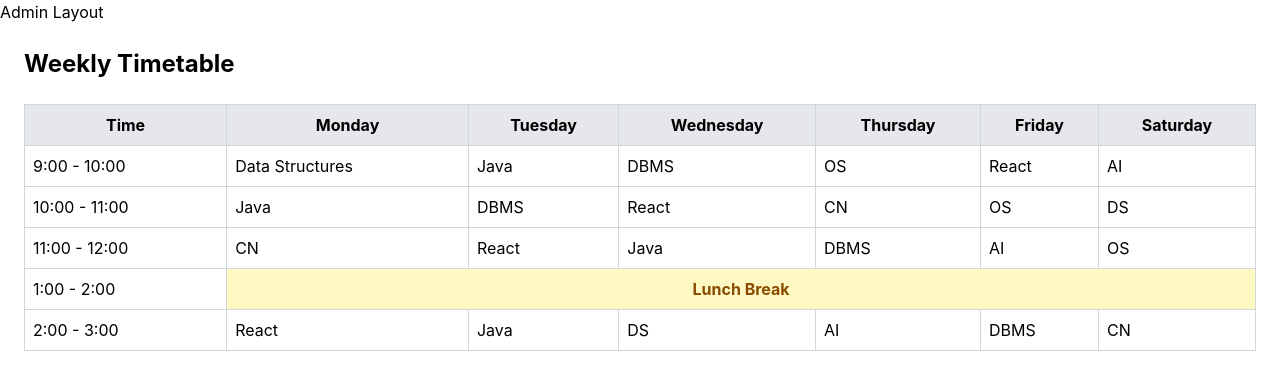
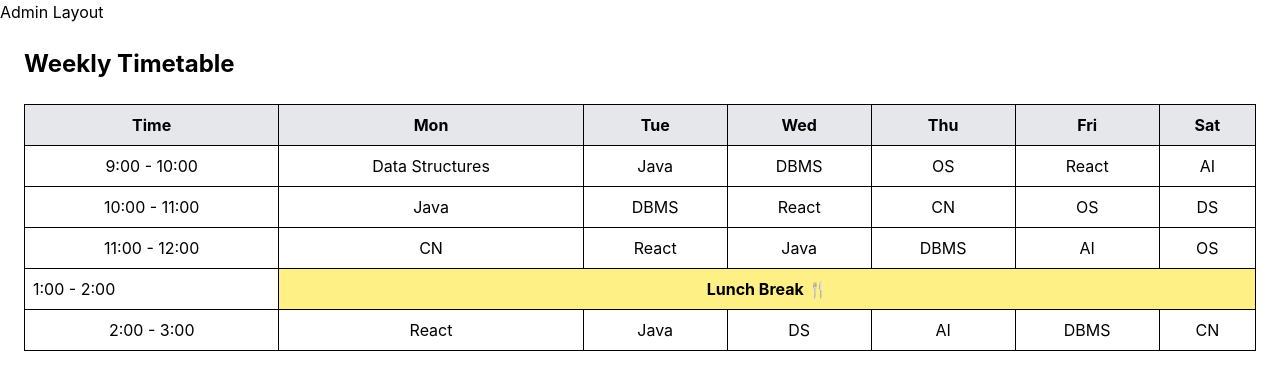
Before and after one commit to Shivtejchavan16/SMS_Project, a React (Vite) app: page /admin/timetable in a window 1280 px wide. Shown: the top 390 px of the page. Built offline with nearby package versions, Linux system fonts and the light colour scheme; the HTML template or start-up script is replaced by a standard one.

Commit message:
Attendance & Timetable UI completed

```diff
--- a/src/mockdata/attendance.js
+++ b/src/mockdata/attendance.js
@@ -3,21 +3,25 @@ export const attendanceData = [
     id: 1,
     rollNo: "101",
     name: "Rahul Sharma",
+    status: "Present"
   },
   {
     id: 2,
     rollNo: "102",
     name: "Priya Patil",
+    status: "Absent"
   },
   {
     id: 3,
     rollNo: "103",
     name: "Amit Kumar",
+    status: "Present"
   },
   {
     id: 4,
     rollNo: "104",
     name: "Sneha Joshi",
+    status: "Absent"
   },
 ];
 
--- a/src/pages/attendance/AttendanceHistory.jsx
+++ b/src/pages/attendance/AttendanceHistory.jsx
@@ -6,7 +6,7 @@ const AttendanceHistory = () => {
     <div className="p-6">
       <h1 className="text-2xl font-bold mb-6">Attendance History</h1>
 
-      <table className="w-full border border-gray-300">
+      <table className="w-full border">
         <thead className="bg-gray-200">
           <tr>
             <th className="border p-2">Date</th>
@@ -18,11 +18,15 @@ const AttendanceHistory = () => {
 
         <tbody>
           {attendanceHistory.map((item) => (
-            <tr key={item.id}>
+            <tr key={item.id} className="text-center hover:bg-gray-100">
               <td className="border p-2">{item.date}</td>
               <td className="border p-2">{item.className}</td>
-              <td className="border p-2">{item.present}</td>
-              <td className="border p-2">{item.absent}</td>
+              <td className="border p-2 text-green-600 font-bold">
+                {item.present}
+              </td>
+              <td className="border p-2 text-red-600 font-bold">
+                {item.absent}
+              </td>
             </tr>
           ))}
         </tbody>
--- a/src/pages/attendance/AttendanceReports.jsx
+++ b/src/pages/attendance/AttendanceReports.jsx
@@ -6,23 +6,19 @@ const AttendanceReports = () => {
     <div className="p-6">
       <h1 className="text-2xl font-bold mb-6">Attendance Reports</h1>
 
-      <table className="w-full border border-gray-300">
-        <thead className="bg-gray-200">
-          <tr>
-            <th className="border p-2">Student Name</th>
-            <th className="border p-2">Attendance %</th>
-          </tr>
-        </thead>
-
-        <tbody>
-          {attendanceReports.map((item) => (
-            <tr key={item.id}>
-              <td className="border p-2">{item.student}</td>
-              <td className="border p-2">{item.attendance}</td>
-            </tr>
-          ))}
-        </tbody>
-      </table>
+      <div className="grid grid-cols-2 gap-4">
+        {attendanceReports.map((item) => (
+          <div
+            key={item.id}
+            className="p-4 rounded shadow bg-gray-50"
+          >
+            <h2 className="font-bold">{item.student}</h2>
+            <p className="text-blue-600 font-semibold">
+              {item.attendance}
+            </p>
+          </div>
+        ))}
+      </div>
     </div>
   );
 };
--- a/src/pages/attendance/MarkAttendance.jsx
+++ b/src/pages/attendance/MarkAttendance.jsx
@@ -1,45 +1,66 @@
-import React from "react";
+import React, { useState } from "react";
 import { attendanceData } from "../../mockdata/attendance";
 
 const MarkAttendance = () => {
+  const [data, setData] = useState(attendanceData);
+
+  const handleChange = (id, status) => {
+    setData((prev) =>
+      prev.map((s) =>
+        s.id === id ? { ...s, status } : s
+      )
+    );
+  };
+
   return (
     <div className="p-6">
       <h1 className="text-2xl font-bold mb-6">Mark Attendance</h1>
-
-      <div className="flex gap-4 mb-6">
-        <input
-          type="date"
-          className="border border-gray-300 rounded-md px-3 py-2"
-        />
-
-        <select className="border border-gray-300 rounded-md px-3 py-2">
-          <option>Select Class</option>
-          <option>B.Tech CSE</option>
-          <option>B.Tech IT</option>
-          <option>BCA</option>
-        </select>
-      </div>
 
       <table className="w-full border border-gray-300">
         <thead className="bg-gray-200">
           <tr>
             <th className="border p-2">Roll No</th>
-            <th className="border p-2">Student Name</th>
+            <th className="border p-2">Student</th>
             <th className="border p-2">Present</th>
             <th className="border p-2">Absent</th>
+            <th className="border p-2">Status</th>
           </tr>
         </thead>
 
         <tbody>
-          {attendanceData.map((student) => (
-            <tr key={student.id}>
+          {data.map((student) => (
+            <tr key={student.id} className="text-center">
               <td className="border p-2">{student.rollNo}</td>
               <td className="border p-2">{student.name}</td>
+
               <td className="border p-2">
-                <input type="radio" name={`attendance-${student.id}`} />
+                <input
+                  type="radio"
+                  name={`att-${student.id}`}
+                  onChange={() => handleChange(student.id, "Present")}
+                />
               </td>
+
               <td className="border p-2">
-                <input type="radio" name={`attendance-${student.id}`} />
+                <input
+                  type="radio"
+                  name={`att-${student.id}`}
+                  onChange={() => handleChange(student.id, "Absent")}
+                />
+              </td>
+
+              <td className="border p-2">
+                {student.status && (
+                  <span
+                    className={`px-2 py-1 rounded text-white text-sm ${
+                      student.status === "Present"
+                        ? "bg-green-500"
+                        : "bg-red-500"
+                    }`}
+                  >
+                    {student.status}
+                  </span>
+                )}
               </td>
             </tr>
           ))}
--- a/src/pages/timetable/WeeklyTimeTable.jsx
+++ b/src/pages/timetable/WeeklyTimeTable.jsx
@@ -6,66 +6,43 @@ const WeeklyTimetable = () => {
     <div className="p-6">
       <h1 className="text-2xl font-bold mb-6">Weekly Timetable</h1>
 
-      <table className="w-full border-collapse border border-gray-300">
+      <table className="w-full border">
         <thead className="bg-gray-200">
           <tr>
-            <th className="border border-gray-300 p-2">Time</th>
-            <th className="border border-gray-300 p-2">Monday</th>
-            <th className="border border-gray-300 p-2">Tuesday</th>
-            <th className="border border-gray-300 p-2">Wednesday</th>
-            <th className="border border-gray-300 p-2">Thursday</th>
-            <th className="border border-gray-300 p-2">Friday</th>
-            <th className="border border-gray-300 p-2">Saturday</th>
+            <th className="border p-2">Time</th>
+            <th className="border p-2">Mon</th>
+            <th className="border p-2">Tue</th>
+            <th className="border p-2">Wed</th>
+            <th className="border p-2">Thu</th>
+            <th className="border p-2">Fri</th>
+            <th className="border p-2">Sat</th>
           </tr>
         </thead>
 
         <tbody>
-          {weeklyTimetable.map((item) => {
-            // Lunch row
-            if (item.lunch) {
-              return (
-                <tr key={item.id}>
-                  <td className="border border-gray-300 p-2">
-                    {item.time}
-                  </td>
-
-                  <td
-                    colSpan={7}
-                    className="border border-gray-300 p-2 text-center font-bold bg-yellow-100 text-yellow-800"
-                  >
-                    Lunch Break
-                  </td>
-                </tr>
-              );
-            }
-
-            // Normal row
-            return (
+          {weeklyTimetable.map((item) =>
+            item.lunch ? (
               <tr key={item.id}>
-                <td className="border border-gray-300 p-2">
-                  {item.time}
-                </td>
-                <td className="border border-gray-300 p-2">
-                  {item.monday}
-                </td>
-                <td className="border border-gray-300 p-2">
-                  {item.tuesday}
-                </td>
-                <td className="border border-gray-300 p-2">
-                  {item.wednesday}
-                </td>
-                <td className="border border-gray-300 p-2">
-                  {item.thursday}
-                </td>
-                <td className="border border-gray-300 p-2">
-                  {item.friday}
-                </td>
-                <td className="border border-gray-300 p-2">
-                  {item.saturday}
+                <td className="border p-2">{item.time}</td>
+                <td
+                  colSpan={6}
+                  className="border p-2 text-center bg-yellow-200 font-bold"
+                >
+                  Lunch Break 🍴
                 </td>
               </tr>
-            );
-          })}
+            ) : (
+              <tr key={item.id} className="text-center hover:bg-gray-100">
+                <td className="border p-2">{item.time}</td>
+                <td className="border p-2">{item.monday}</td>
+                <td className="border p-2">{item.tuesday}</td>
+                <td className="border p-2">{item.wednesday}</td>
+                <td className="border p-2">{item.thursday}</td>
+                <td className="border p-2">{item.friday}</td>
+                <td className="border p-2">{item.saturday}</td>
+              </tr>
+            )
+          )}
         </tbody>
       </table>
     </div>
```
